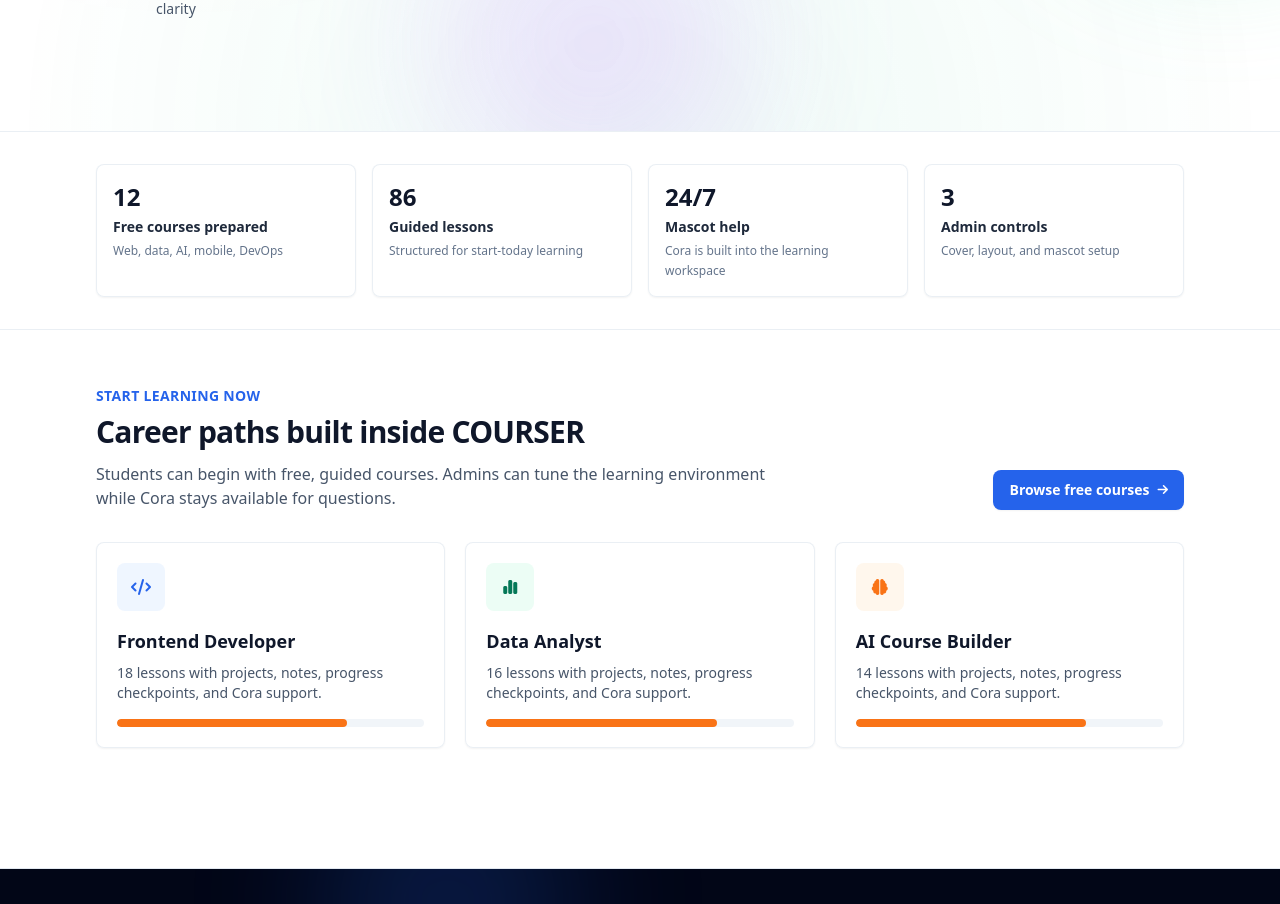
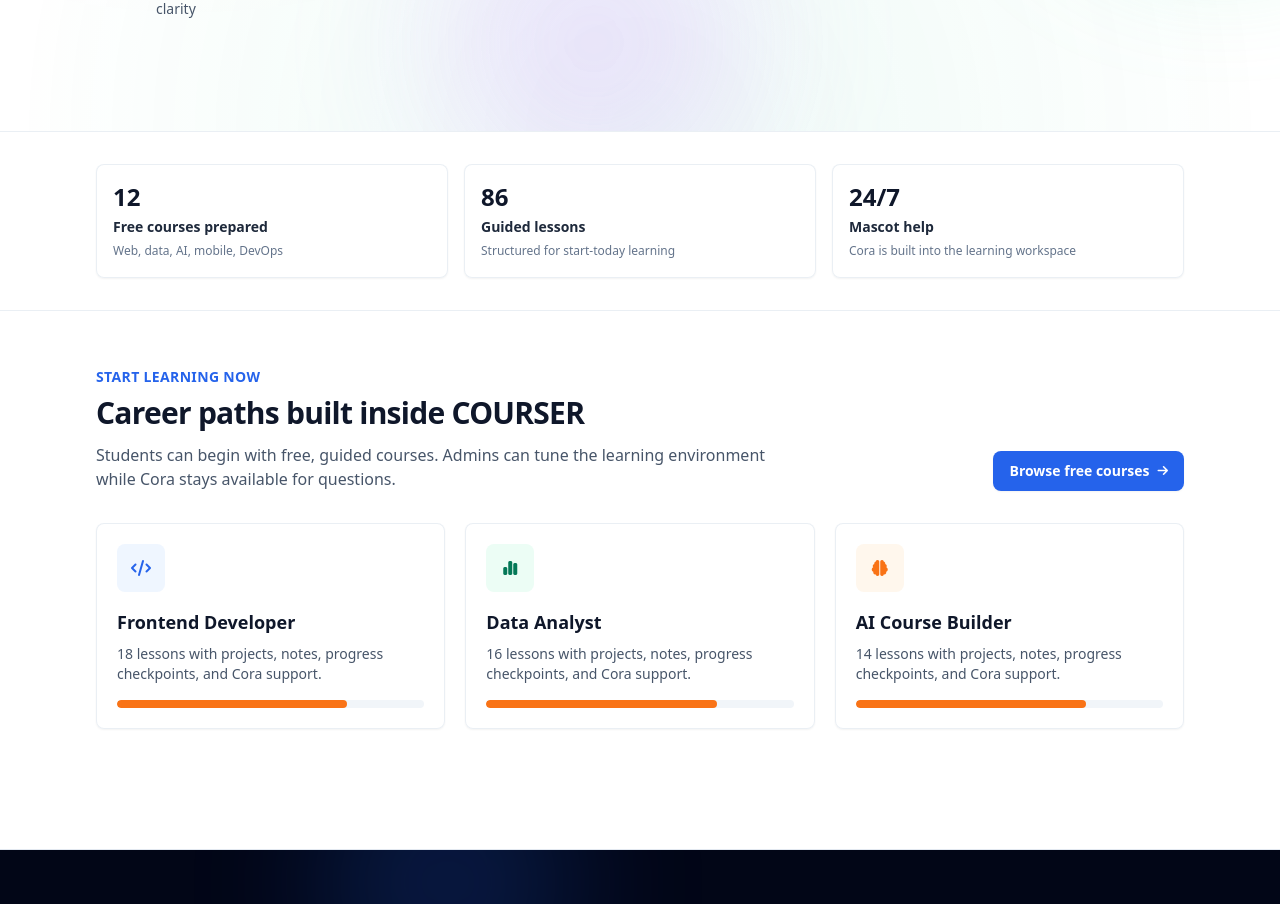
Before and after one commit to Kolo-Michael/COURSER2.0, a React (Vite) app in the folder frontend/: page / in a window 1280 px wide. Shown: the part 906-1810 px from the top of the page. Built offline with nearby package versions, Linux system fonts and the light colour scheme; no server answers.

Commit message:
Remove admin controls stat from landing page

```diff
--- a/frontend/src/pages/LandingPage.tsx
+++ b/frontend/src/pages/LandingPage.tsx
@@ -6,7 +6,6 @@
   { label: 'Free courses prepared', value: '12', detail: 'Web, data, AI, mobile, DevOps' },
   { label: 'Guided lessons', value: '86', detail: 'Structured for start-today learning' },
   { label: 'Mascot help', value: '24/7', detail: 'Cora is built into the learning workspace' },
-  { label: 'Admin controls', value: '3', detail: 'Cover, layout, and mascot setup' },
 ]
 
 const tracks = [
@@ -21,7 +20,7 @@
       <Hero />
 
       <section className="border-y border-slate-200/70 bg-white/60 backdrop-blur-sm">
-        <div className="mx-auto grid max-w-6xl gap-4 px-4 py-8 sm:grid-cols-2 sm:px-6 lg:grid-cols-4 lg:px-8">
+        <div className="mx-auto grid max-w-6xl gap-4 px-4 py-8 sm:grid-cols-2 sm:px-6 lg:grid-cols-3 lg:px-8">
           {stats.map((item) => (
             <div
               key={item.label}
```
Also changed, not shown: 1 other file (tests, documents, lock files or other folders).
